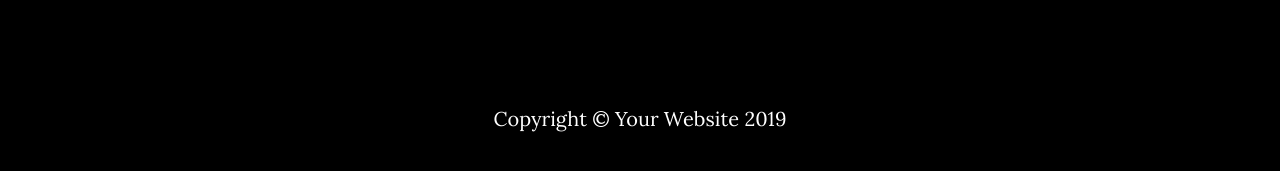
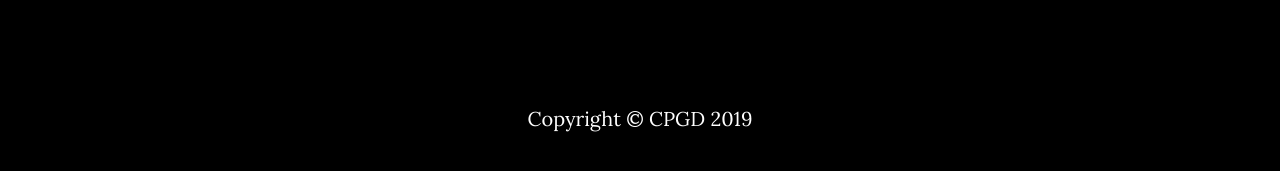
Before and after one commit to CalPolyGameDevelopmentClub/CalPolyGameDevelopmentClub.github.io, a Jekyll site: the page built from index.html, in a window 1280 px wide and 900 px high, scrolled down 2593 px. Shown: the part 715-886 px from the top of the window. Built offline with Jekyll 4.4.1, drawn with Linux system fonts in a browser that asks for light colours; some of the changed text lies outside the part shown.

Commit message:
testing different config things

```diff
--- a/_config.yml
+++ b/_config.yml
@@ -10,7 +10,7 @@ color:
   links: '#219ab3'
 
 # Footer settings
-footer: Your Website
+footer: CPGD
 
 # Social networks usernames (many more available: google-plus, flickr, dribbble, pinterest, instagram, tumblr, linkedin, etc.)
 social:
--- a/_includes/about.html
+++ b/_includes/about.html
@@ -2,7 +2,7 @@
     <section id="about" class="container content-section text-center">
         <div class="row">
             <div class="col-lg-8 col-lg-offset-2">
-                <h2>About Grayscale</h2>
+                <h2>{{ site.email }}</h2>
                 <p>Grayscale is a free Bootstrap 3 theme created by Start Bootstrap. It can be yours right now, simply download the template on <a href="http://startbootstrap.com/template-overviews/grayscale/">the preview page</a>. The theme is open source, and you can use it for any purpose, personal or commercial.</p>
                 <p>The Jekyll version is brought to you by <a href="https://github.com/jeromelachaud">Jerome Lachaud</a></p>
                 <p>This theme features stock photos by <a href="http://gratisography.com/">Gratisography</a> along with a custom Google Maps skin courtesy of <a href="http://snazzymaps.com/">Snazzy Maps</a>.</p>
```
